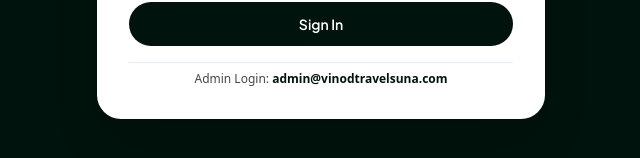
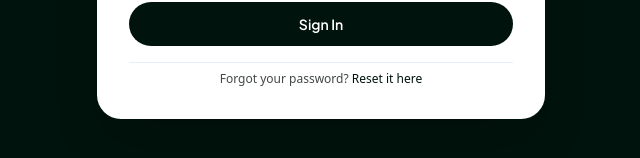
Before and after one commit to sanehmandyal/vinod-travel, a React (Vite) app in the folder client/: page /admin/login in a window 1280 px wide. Shown: the part 514-672 px from the top of the page, without its empty margins (319-959 px from the left). Built offline with nearby package versions, Linux system fonts and the light colour scheme; no server answers; a web font is replaced by a local one.

Commit message:
edit line

```diff
--- a/client/src/pages/admin/Login.jsx
+++ b/client/src/pages/admin/Login.jsx
@@ -76,7 +76,9 @@ const Login = () => {
         </form>
         <div className="pt-2 border-t border-surface-container text-center space-y-1">
           <p className="text-xs text-on-surface-variant">
-            Admin Login: <span className="font-semibold text-primary">admin@vinodtravelsuna.com</span>
+            Forgot your password? <a href="/admin/forgot-password" className="text-primary hover:underline">
+              Reset it here
+            </a>
           </p>
         </div>
       </div>
```
